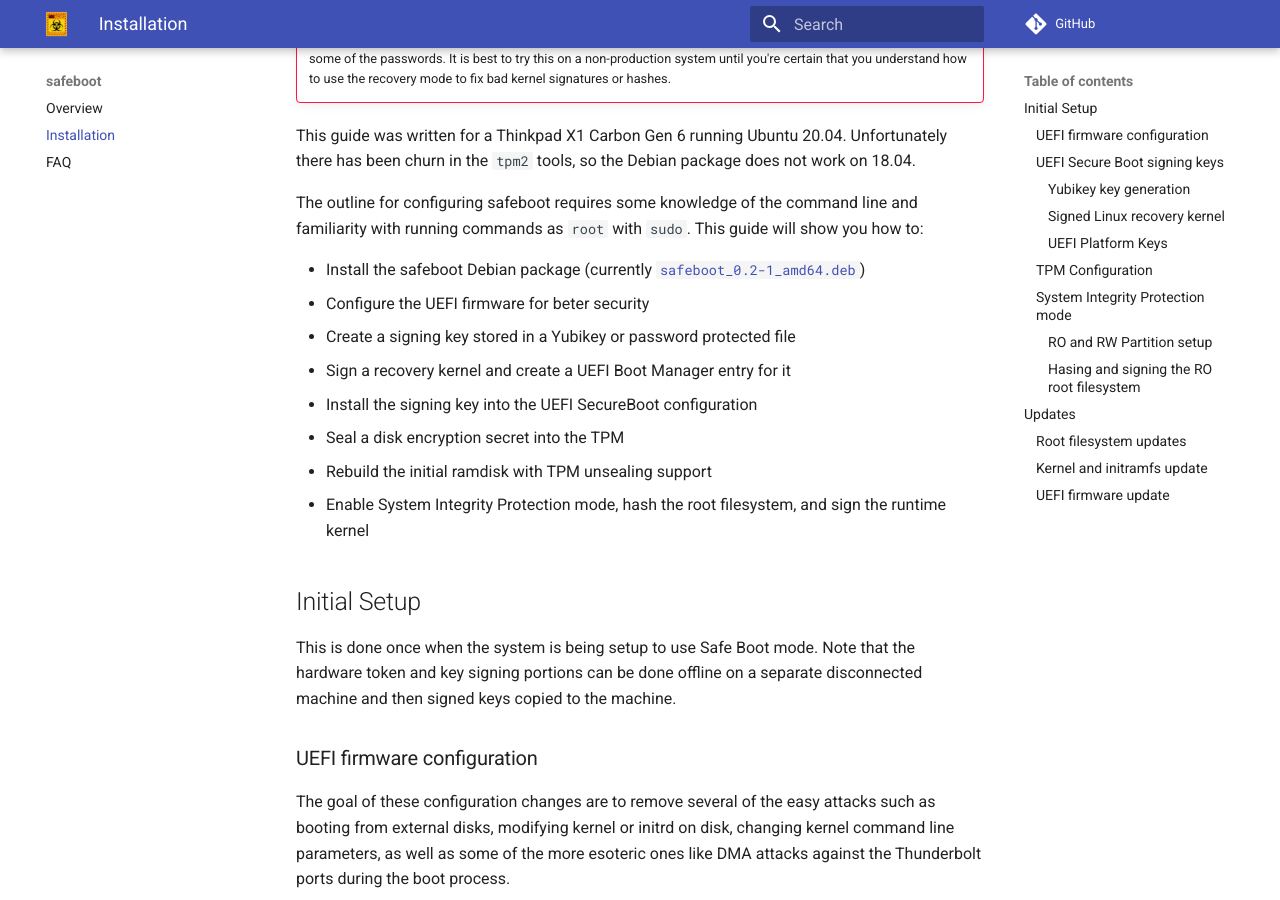
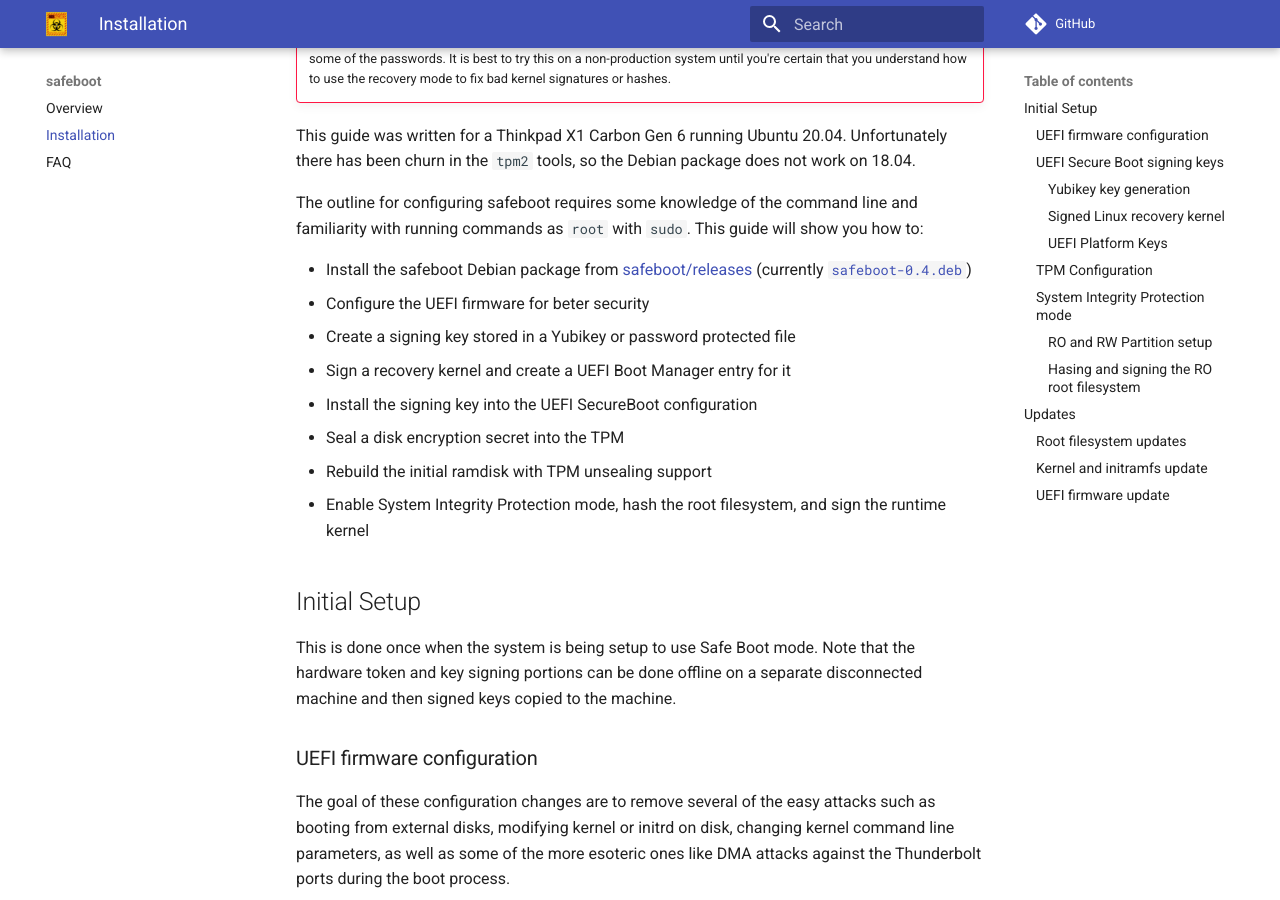
Before and after one commit to osresearch/safeboot, an MkDocs documentation site: the page built from docs/install.md, in a window 1280 px wide and 900 px high, scrolled down 757 px. Built offline with MkDocs 1.6.1 and Material for MkDocs 9.7.7, drawn with Linux system fonts in a browser that asks for light colours; comment, search, counter and statistics services are not loaded.

Commit message:
docs: link to release 0.4

```diff
--- a/docs/install.md
+++ b/docs/install.md
@@ -18,7 +18,7 @@
 command line and familiarity with running commands as `root` with `sudo`.
 This guide will show you how to:
 
-* Install the safeboot Debian package (currently [`safeboot_0.2-1_amd64.deb`](https://github.com/osresearch/safeboot/releases/download/release-0.2/safeboot_0.2-1_amd64.deb))
+* Install the safeboot Debian package from [safeboot/releases](https://github.com/osresearch/safeboot/releases) (currently [`safeboot-0.4.deb`](https://github.com/osresearch/safeboot/releases/download/release-0.4/safeboot_0.4_amd64.deb))
 * Configure the UEFI firmware for beter security
 * Create a signing key stored in a Yubikey or password protected file
 * Sign a recovery kernel and create a UEFI Boot Manager entry for it
```
